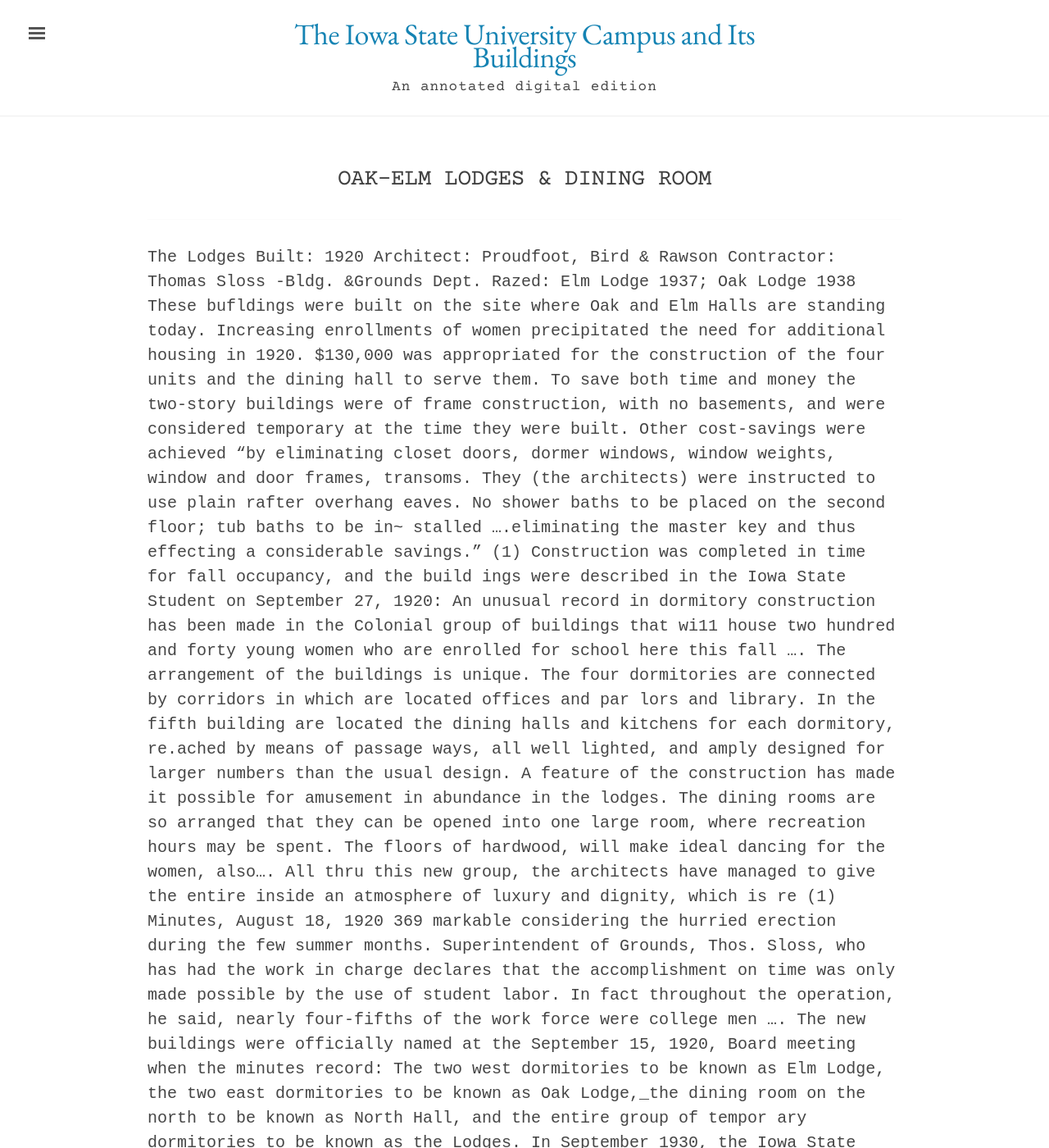
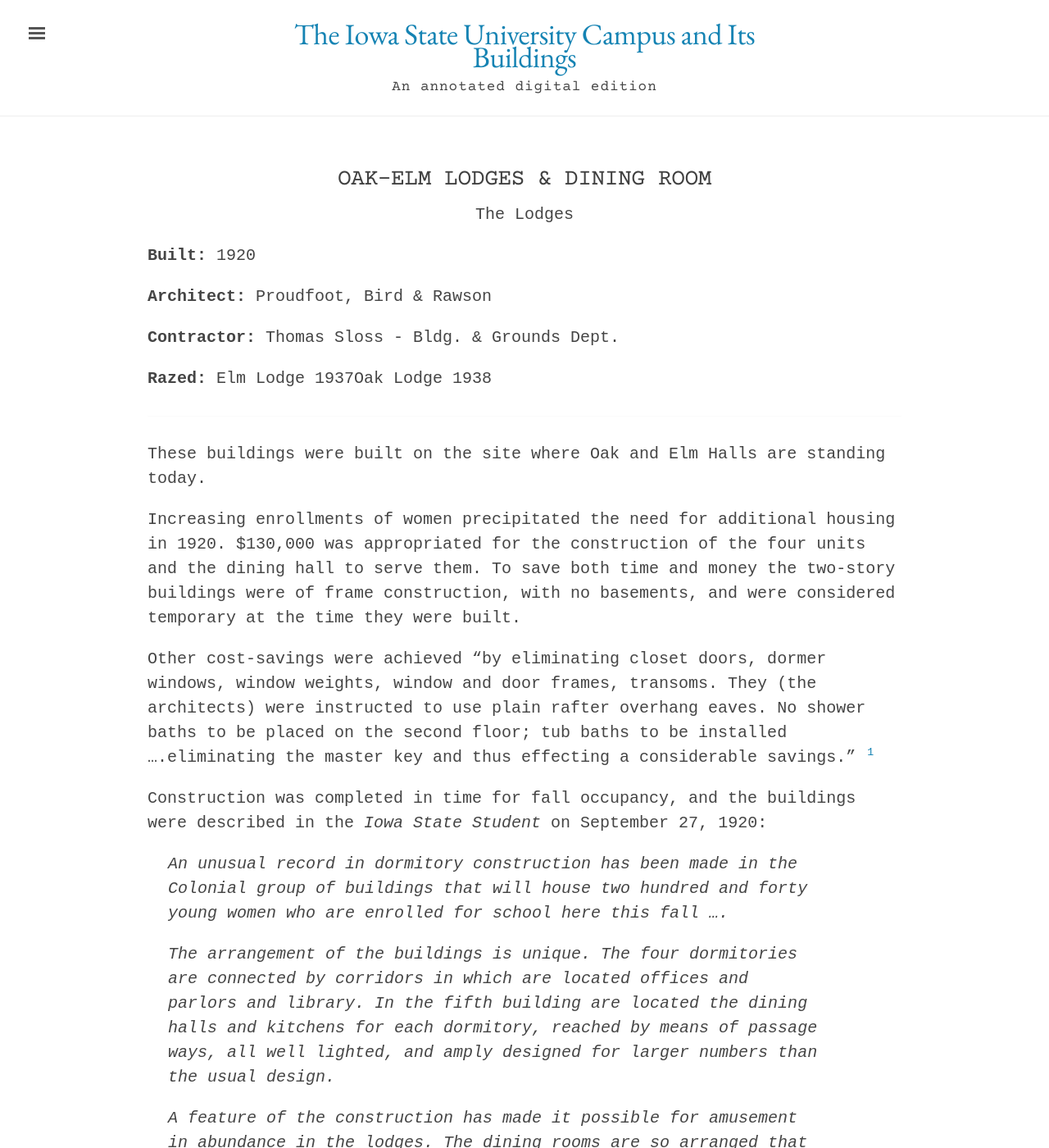
Before and after one commit to emanderson811/day-edition, a Jekyll site: the page built from _texts/buildings/157day-oak-elm-lodges-dining.md, in a window 1280 px wide and 1400 px high. Shown: the whole window at 82% size. Built offline with Jekyll 4.4.1, drawn with Linux system fonts in a browser that asks for light colours; some of the changed text lies outside the part shown.

Commit message:
Update 157day-oak-elm-lodges-dining.md

```diff
--- a/_texts/buildings/157day-oak-elm-lodges-dining.md
+++ b/_texts/buildings/157day-oak-elm-lodges-dining.md
@@ -14,35 +16,42 @@
 ---
 ---
 
-The Lodges
-Built: 1920 Architect: Proudfoot, Bird & Rawson Contractor: Thomas Sloss -Bldg. &Grounds Dept. Razed: Elm Lodge 1937; Oak Lodge 1938
-These bufldings were built on the site where Oak and Elm Halls are standing today.
+These buildings were built on the site where Oak and Elm Halls are standing today.
+
 Increasing enrollments of women precipitated the need for additional housing in 1920. $130,000 was appropriated for the construction of the four units and the dining hall to serve them. To save both time and money the two-story buildings were of frame construction, with no basements, and were considered temporary at the time they were built.
-Other cost-savings were achieved "by eliminating closet doors, dormer windows, window weights, window and door frames, transoms. They (the architects) were instructed to use plain rafter overhang eaves. No shower baths to be placed on the second floor; tub baths to be in~ stalled ....eliminating the master key and thus effecting a considerable savings." (1)
-Construction was completed in time for fall occupancy, and the build ings were described in the Iowa State Student on September 27, 1920:
-An unusual record in dormitory construction has been made in the Colonial group of buildings that wi11 house two hundred and forty young women who are enrolled for school here this fall ....
-The arrangement of the buildings is unique. The four dormitories are connected by corridors in which are located offices and par lors and library. In the fifth building are located the dining halls and kitchens for each dormitory, re.ached by means of passage ways, all well lighted, and amply designed for larger numbers than the usual design.
-A feature of the construction has made it possible for amusement in abundance in the lodges. The dining rooms are so arranged that they can be opened into one large room, where recreation hours may be spent. The floors of hardwood, will make ideal dancing for the women, also....
-All thru this new group, the architects have managed to give the entire inside an atmosphere of luxury and dignity, which is re
-(1) Minutes, August 18, 1920
-369
-markable considering the hurried erection during the few
-summer months.
-Superintendent of Grounds, Thos. Sloss, who has had the work
-in charge declares that the accomplishment on time was only made
-possible by the use of student labor. In fact throughout the
-operation, he said, nearly four-fifths of the work force were
-college men ....
+
+Other cost-savings were achieved "by eliminating closet doors, dormer windows, window weights, window and door frames, transoms. They (the architects) were instructed to use plain rafter overhang eaves. No shower baths to be placed on the second floor; tub baths to be installed ....eliminating the master key and thus effecting a considerable savings." [^fn1]
+
+Construction was completed in time for fall occupancy, and the buildings were described in the *Iowa State Student* on September 27, 1920:
+
+>An unusual record in dormitory construction has been made in the Colonial group of buildings that will house two hundred and forty young women who are enrolled for school here this fall ....
+>
+>The arrangement of the buildings is unique. The four dormitories are connected by corridors in which are located offices and parlors and library. In the fifth building are located the dining halls and kitchens for each dormitory, reached by means of passage ways, all well lighted, and amply designed for larger numbers than the usual design.
+>
+>A feature of the construction has made it possible for amusement in abundance in the lodges. The dining rooms are so arranged that they can be opened into one large room, where recreation hours may be spent. The floors of hardwood, will make ideal dancing for the women, also....
+>
+>All thru this new group, the architects have managed to give the entire inside an atmosphere of luxury and dignity, which is remarkable considering the hurried erection during the few summer months.
+
+[^fn1]: Minutes, August 18, 1920
+
+>Superintendent of Grounds, Thos. Sloss, who has had the work in charge declares that the accomplishment on time was only made possible by the use of student labor. In fact throughout the operation, he said, nearly four-fifths of the work force were college men ....
+
 The new buildings were officially named at the September 15, 1920, Board meeting when the minutes record:
-The two west dormitories to be known as Elm Lodge, the two east
-dormitories to be known as Oak Lodge,_the dining room on the
-north to be known as North Hall, and the entire group of tempor
-ary dormitories to be known as the Lodges.
-In September 1930, the Iowa State Student reported that $42000 had been spent on the repair and painting of the Lodges during the past summer. The following year adequate housing for women was provided elsewhere and a group of thirty men moved into the east wing of Oak Lodge on a cooperative aystem. A couple of years later 120 men were occupying the Lodges.(l)
-By 1935, principally as a result of the Depression, various government programs had been established on the campus. That fall these several offices were moved into Elm Lodge.(2)
-Elm Lodge was razed in 1937 to make room for the new Elm Hall. The College sold the buildings to J.F. Heable, a Cedar Rapids contractor, who removed it from the campus. At the start of his operation his crew went on strike when they were paid only forty cents an hour while the prevailing rate was fifty cents an hour.(3)
-Oak Lodge was razed the following fall, 1938.(4)
-(1)  Schilletter, 1970
-(2)  Iowa State Student,  October 22,  1935
-(3)  Iowa State Student, April 27,  1937
-(4)  Iowa State Daily, September 17  and  23, 1938
+
+>The two west dormitories to be known as Elm Lodge, the two east dormitories to be known as Oak Lodge, the dining room on the north to be known as North Hall, and the entire group of temporary dormitories to be known as the Lodges.
+
+In September 1930, the Iowa State Student reported that $42000 had been spent on the repair and painting of the Lodges during the past summer. The following year adequate housing for women was provided elsewhere and a group of thirty men moved into the east wing of Oak Lodge on a cooperative aystem. A couple of years later 120 men were occupying the Lodges.[^fn2]
+
+By 1935, principally as a result of the Depression, various government programs had been established on the campus. That fall these several offices were moved into Elm Lodge.[^fn3]
+
+Elm Lodge was razed in 1937 to make room for the new Elm Hall. The College sold the buildings to J.F. Heable, a Cedar Rapids contractor, who removed it from the campus. At the start of his operation his crew went on strike when they were paid only forty cents an hour while the prevailing rate was fifty cents an hour.[^fn4]
+
+Oak Lodge was razed the following fall, 1938.[^fn5]
+
+[^fn2]:  Schilletter, 1970
+
+[^fn3]:  Iowa State Student,  October 22,  1935
+
+[^fn4]:  Iowa State Student, April 27,  1937
+
+[^fn5]:  Iowa State Daily, September 17  and  23, 1938
```
Also changed, not shown: other parts of _texts/buildings/157day-oak-elm-lodges-dining.md (+6 -4 lines).
